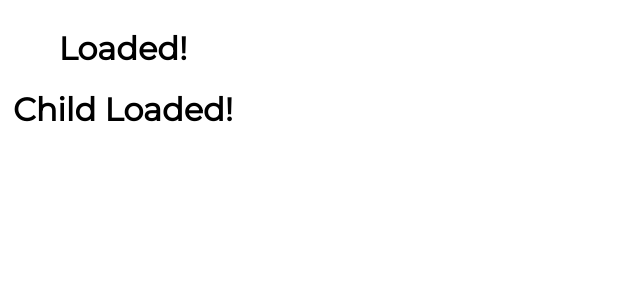
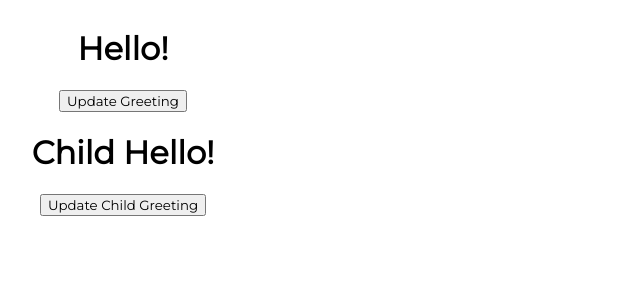
Before and after one commit to AshLaw96/functional-components-challenge, a React (Create React App) app in the folder my-app/: page / in a window 1280 px wide. Shown: the top 300 px of the page, without its empty margins (0-640 px from the left). Built offline with nearby package versions, Linux system fonts and the light colour scheme.

Commit message:
Add code on how to use the component did update method

```diff
--- a/my-app/src/App.js
+++ b/my-app/src/App.js
@@ -1,10 +1,10 @@
 import css from "./App.module.css";
-import LifeCycleCDM from "./components/LifeCycleCDM";
+import LifeCycleCDU from "./components/LifeCycleCDU";
 
 function App() {
   return (
     <div className={css.App}>
-      <LifeCycleCDM />
+      <LifeCycleCDU />
     </div>
   );
 }
--- /dev/null
+++ b/my-app/src/components/LifeCycleCDU.js
@@ -0,0 +1,38 @@
+import React, { Component } from "react";
+import LifeCyclesCDUChild from "./LifeCycleCDUChild";
+
+export class LifeCyclesCDU extends Component {
+  constructor(props) {
+    console.log("Constructor called");
+    super(props);
+    this.state = {
+      greeting: "Hello!",
+    };
+  }
+
+  updateGreeting = () => {
+    console.log("updateGreeting called");
+    this.setState((prevState) => {
+      return {
+        greeting: prevState.greeting === "Hello!" ? "Goodbye" : "Hello!",
+      };
+    });
+  };
+
+  componentDidUpdate(prevProps, prevState) {
+    console.log("Component updated!");
+  }
+
+  render() {
+    console.log("Render method called");
+    return (
+      <div>
+        <h1>{this.state.greeting}</h1>
+        <button onClick={this.updateGreeting}>Update Greeting</button>
+        <LifeCyclesCDUChild parentGreeting={this.state.greeting} />
+      </div>
+    );
+  }
+}
+
+export default LifeCyclesCDU;
--- /dev/null
+++ b/my-app/src/components/LifeCycleCDUChild.js
@@ -0,0 +1,45 @@
+import React, { Component } from "react";
+
+export class LifeCyclesCDUChild extends Component {
+  constructor(props) {
+    console.log("Child Constructor called");
+    super(props);
+
+    this.state = {
+      greeting: "Child Hello!",
+    };
+  }
+
+  updateGreeting = () => {
+    console.log("Child updateGreeting called");
+    this.setState((prevState) => {
+      return {
+        greeting:
+          prevState.greeting === "Child Hello!"
+            ? "Child Goodbye"
+            : "Child Hello!",
+      };
+    });
+  };
+
+  componentDidUpdate(prevProps, prevState) {
+    console.log("Child Component updated!");
+    console.log("prevProps", prevProps);
+    console.log("prevState", prevState);
+    if (prevProps.parentGreeting !== this.props.parentGreeting) {
+      console.log("Parent greeting has changed!");
+    }
+  }
+
+  render() {
+    console.log("Child Render method called");
+    return (
+      <div>
+        <h1>{this.state.greeting}</h1>
+        <button onClick={this.updateGreeting}>Update Child Greeting</button>
+      </div>
+    );
+  }
+}
+
+export default LifeCyclesCDUChild;
```
